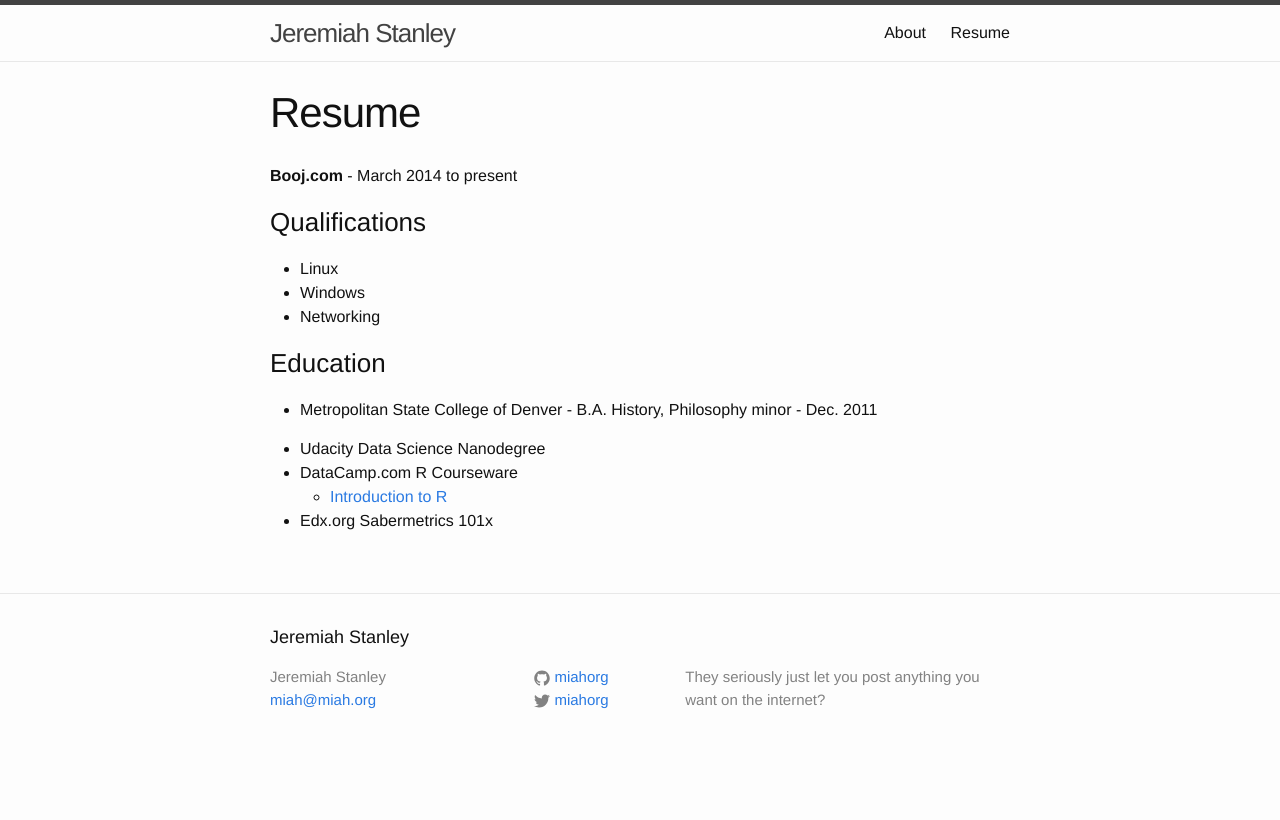
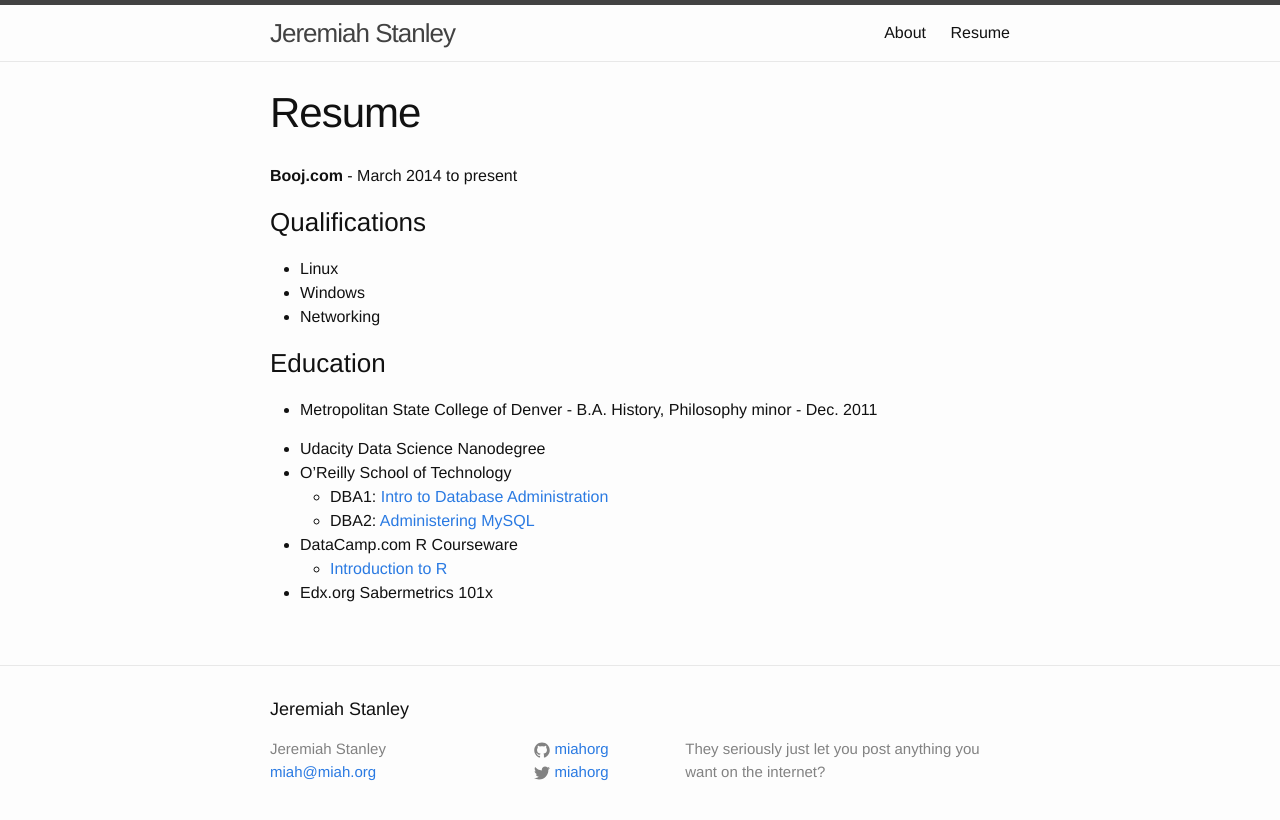
Before and after one commit to miahorg/miahorg.github.io, a Jekyll site: the page built from resume.md, in a window 1280 px wide. Shown: the top 820 px of the page. Built offline with Jekyll 4.4.1, drawn with Linux system fonts in a browser that asks for light colours.

Commit message:
Adding O'Reilly PDFs and entries.

```diff
--- a/resume.md
+++ b/resume.md
@@ -14,6 +14,9 @@ permalink: /resume/
 * Metropolitan State College of Denver - B.A. History, Philosophy minor - Dec. 2011
 
 * Udacity Data Science Nanodegree
+* O'Reilly School of Technology
+  * DBA1: [Intro to Database Administration](/ost/dba1introtodatabaseadministration.pdf)
+  * DBA2: [Administering MySQL](/ost/dba2administeringmysql.pdf)
 * DataCamp.com R Courseware
-  * [Introduction to R]({{ site.url }}/mooc/introductiontor.pdf)
+  * [Introduction to R](/mooc/introductiontor.pdf)
 * Edx.org Sabermetrics 101x
```
Also changed, not shown: 2 other files.
